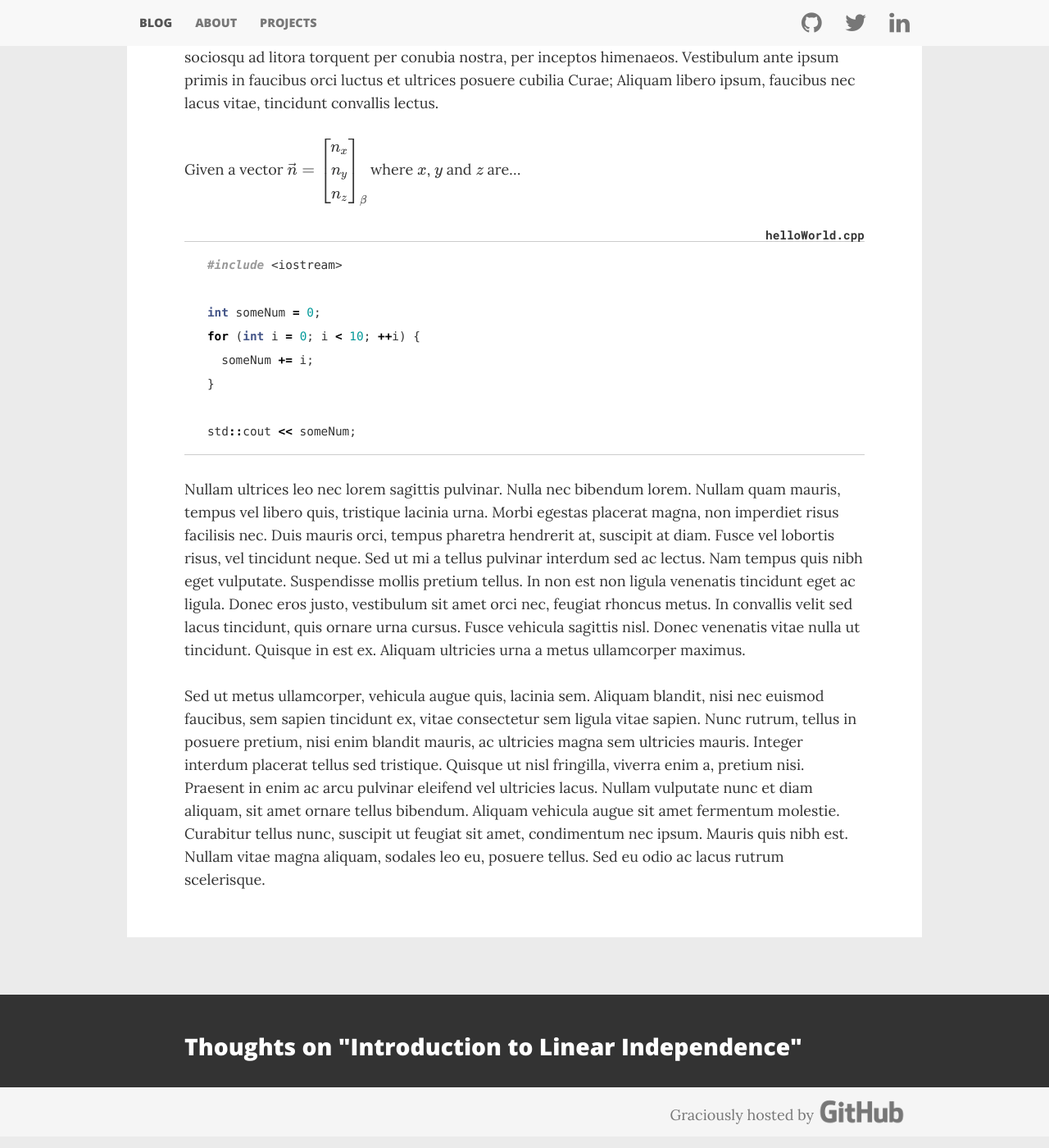
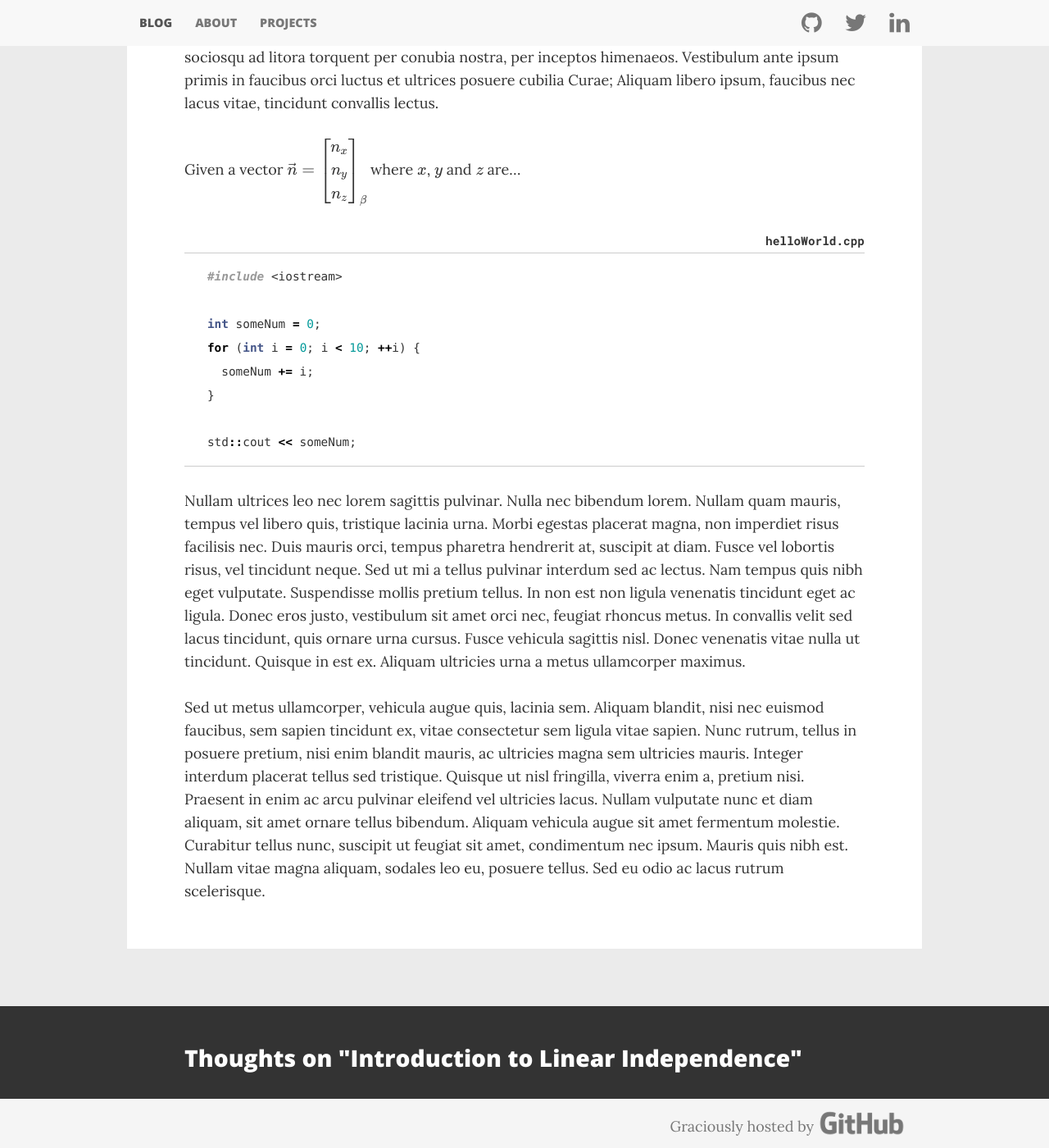
Before and after one commit to aarondgordon/aarondgordon.github.io, a Jekyll site: the page built from _posts/2016-8-24-introduction-to-spanning-sets-linear-independence-and-the-vector-space-basis.md, in a window 1280 px wide and 1400 px high, scrolled down 1528 px. Shown: the whole window at 82% size. Built offline with Jekyll 4.4.1, drawn with Linux system fonts in a browser that asks for light colours; nearby versions of some CDN libraries; formulas are drawn with MathJax 3; comment, search, counter and statistics services are not loaded.

Commit message:
Update layout.css

```diff
--- a/assets/css/layout.css
+++ b/assets/css/layout.css
@@ -253,7 +253,7 @@ a:hover, a:active, a:focus {
   font-family: 'Roboto Mono', monospace;
   font-weight: 700;
   font-size: 0.8em; /* 14.4px/18px */
-  line-height: 0.97; /* 1 x baseline | 14/14.4px */
+  line-height: 1.94; /* 2 x baseline | 28px/14.4px */
 }
 
 .syntax {
```
